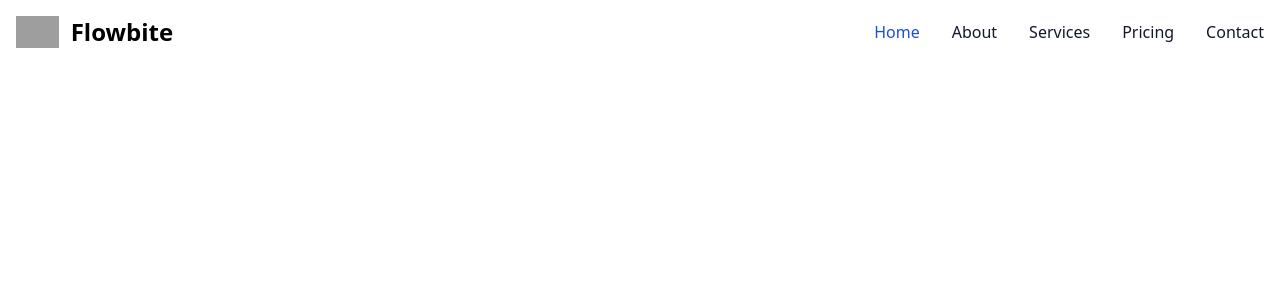
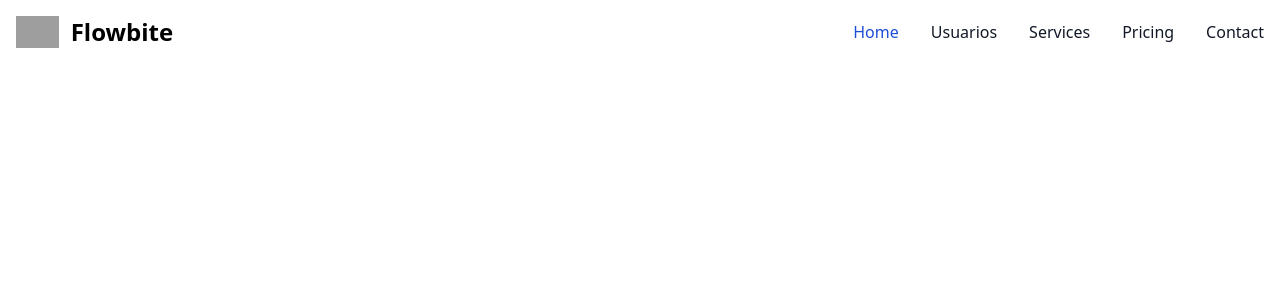
Before and after one commit to Dani21-26/Sistemas-de-Acceso, a PHP site: page /pages/panel.php in a window 1280 px wide. Shown: the top 300 px of the page. Run offline with PHP 8.4, Linux system fonts and the light colour scheme; grey boxes are pictures that could not be loaded.

Commit message:
cambio en el menu

```diff
--- a/container/Navar.php
+++ b/container/Navar.php
@@ -13,10 +13,10 @@
     <div class="hidden w-full md:block md:w-auto" id="navbar-default">
       <ul class="font-medium flex flex-col p-4 md:p-0 mt-4 border border-gray-100 rounded-lg bg-gray-50 md:flex-row md:space-x-8 rtl:space-x-reverse md:mt-0 md:border-0 md:bg-white dark:bg-gray-800 md:dark:bg-gray-900 dark:border-gray-700">
         <li>
-          <a href="#" class="block py-2 px-3 text-white bg-blue-700 rounded md:bg-transparent md:text-blue-700 md:p-0 dark:text-white md:dark:text-blue-500" aria-current="page">Home</a>
+          <a href="../pages/panel.php" class="block py-2 px-3 text-white bg-blue-700 rounded md:bg-transparent md:text-blue-700 md:p-0 dark:text-white md:dark:text-blue-500" aria-current="page">Home</a>
         </li>
         <li>
-          <a href="../pages/usuarios.php" class="block py-2 px-3 text-gray-900 rounded hover:bg-gray-100 md:hover:bg-transparent md:border-0 md:hover:text-blue-700 md:p-0 dark:text-white md:dark:hover:text-blue-500 dark:hover:bg-gray-700 dark:hover:text-white md:dark:hover:bg-transparent">About</a>
+          <a href="../pages/usuarios.php" class="block py-2 px-3 text-gray-900 rounded hover:bg-gray-100 md:hover:bg-transparent md:border-0 md:hover:text-blue-700 md:p-0 dark:text-white md:dark:hover:text-blue-500 dark:hover:bg-gray-700 dark:hover:text-white md:dark:hover:bg-transparent">Usuarios</a>
         </li>
         <li>
           <a href="#" class="block py-2 px-3 text-gray-900 rounded hover:bg-gray-100 md:hover:bg-transparent md:border-0 md:hover:text-blue-700 md:p-0 dark:text-white md:dark:hover:text-blue-500 dark:hover:bg-gray-700 dark:hover:text-white md:dark:hover:bg-transparent">Services</a>
@@ -30,4 +30,5 @@
       </ul>
     </div>
   </div>
+  <!--aqui va el el boron del modo oscuro--->
 </nav>
```
